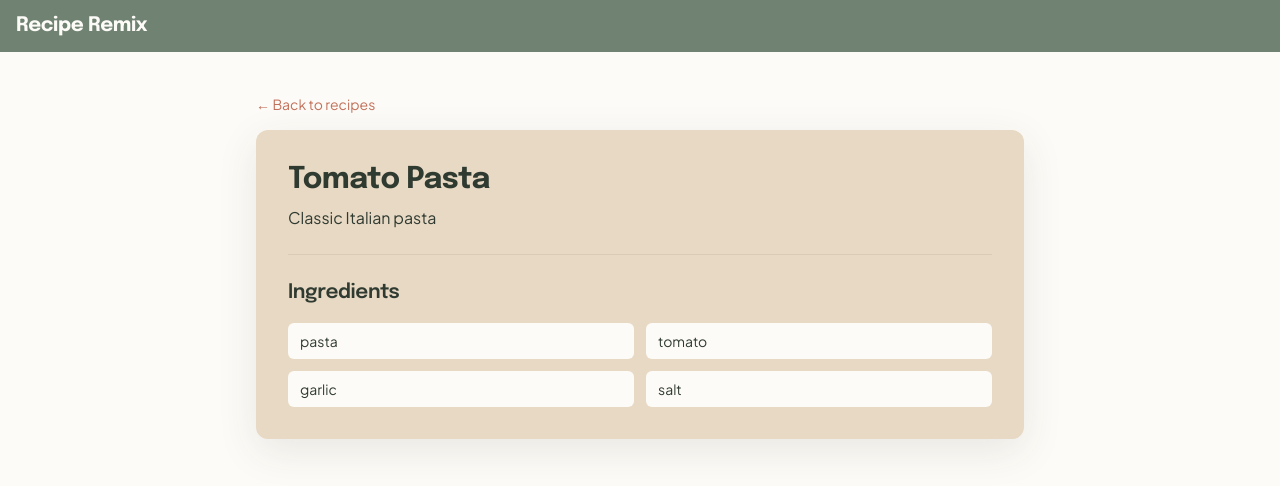
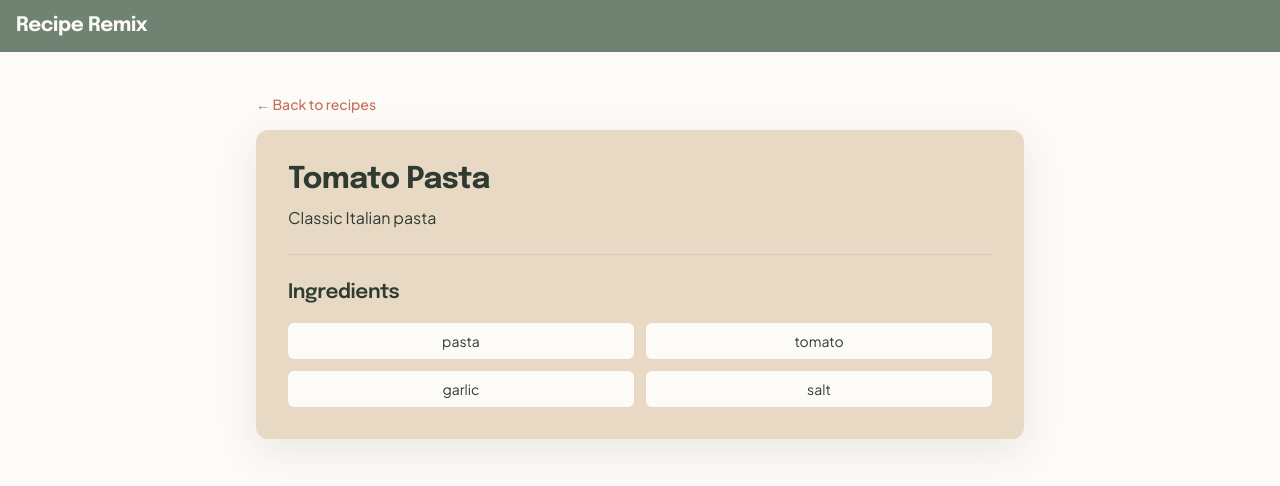
Before and after one commit to LubbaSaha/recipe-remix, a Next.js app: page /recipes/1 in a window 1280 px wide. Shown: the top 486 px of the page. Built offline with nearby package versions, Linux system fonts and the light colour scheme.

Commit message:
UI component created

```diff
--- a/src/app/recipes/[id]/page.tsx
+++ b/src/app/recipes/[id]/page.tsx
@@ -1,5 +1,7 @@
+import Card from "@/components/ui/Card";
+import Chip from "@/components/ui/Chip";
+import TextLink from "@/components/ui/TextLink";
 import { getRecipeById } from "@/lib/recipes";
-import Link from "next/link";
 import { notFound } from "next/navigation";
 
 type Props = {
@@ -16,15 +18,12 @@ export default async function RecipeDetailPage({ params }: Props) {
   return (
     <div className="min-h-screen py-[var(--space-10)] bg-[var(--color-neutral)]">
       <div className="max-w-3xl mx-auto">
-        <Link
-          href="/"
-          className="inline-block mb-4 text-sm text-[var(--color-secondary)] hover:underline"
-        >
+        <TextLink href="/" className="mb-[var(--space-4)] inline-block">
           ← Back to recipes
-        </Link>
+        </TextLink>
       </div>
 
-      <div className="max-w-3xl mx-auto p-[var(--space-8)] rounded-[var(--radius-card)] bg-[var(--color-tertiary)] shadow-[var(--shadow-panel)]">
+      <Card variant="panel" className="max-w-3xl mx-auto p-[var(--space-8)]">
         <h1 className="mb-2 text-3xl font-bold">{recipe.title}</h1>
         <p className="mb-6 text-[var(--color-neutral-foreground)]">{recipe.description}</p>
 
@@ -34,15 +33,12 @@ export default async function RecipeDetailPage({ params }: Props) {
 
         <ul className="grid grid-cols-2 gap-[var(--space-3)]">
           {recipe.ingredients.map((ingredient) => (
-            <li
-              key={ingredient}
-              className="px-[var(--space-3)] py-[var(--space-2)] text-sm rounded-[var(--radius-chip)] bg-[var(--color-neutral)]"
-            >
-              {ingredient}
+            <li key={ingredient}>
+              <Chip>{ingredient}</Chip>
             </li>
           ))}
         </ul>
-      </div>
+      </Card>
     </div>
   );
 }
--- a/src/components/recipes/RecipeCard.tsx
+++ b/src/components/recipes/RecipeCard.tsx
@@ -1,3 +1,5 @@
+import Button from "@/components/ui/Button";
+import Card from "@/components/ui/Card";
 import { ScoredRecipe } from "@/types/recipe";
 import Link from "next/link";
 import { useState } from "react";
@@ -25,7 +27,7 @@ export default function RecipeCard({ recipe, vectorMode }: Props) {
 
   return (
     <Link href={`/recipes/${recipe.id}`} className="block">
-      <div className="p-[var(--space-4)] transition-shadow rounded-[var(--radius-card)] bg-[var(--color-tertiary)] shadow-[var(--shadow-card)] hover:shadow-[var(--shadow-card-hover)]">
+      <Card variant="interactive" className="p-[var(--space-4)]">
         <h2 className="text-lg font-semibold">{recipe.title}</h2>
         <p className="text-[var(--color-neutral-foreground)]">{recipe.description}</p>
 
@@ -76,23 +78,24 @@ export default function RecipeCard({ recipe, vectorMode }: Props) {
               })}
 
               {hiddenCount > 0 && !showAll && (
-                <button
+                <Button
                   type="button"
-                  className="mt-1 text-xs text-[var(--color-secondary)] hover:underline"
+                  variant="link"
+                  className="mt-1 block w-full text-left text-xs"
                   onClick={(e) => {
                     e.preventDefault();
                     setShowAll(true);
                   }}
                 >
                   +{hiddenCount} more
-                </button>
+                </Button>
               )}
             </ul>
           </div>
         ) : (
           ""
         )}
-      </div>
+      </Card>
     </Link>
   );
 }
--- /dev/null
+++ b/src/components/ui/Button.tsx
@@ -0,0 +1,36 @@
+import type { ButtonHTMLAttributes } from "react";
+
+export type ButtonVariant = "primary" | "secondary" | "ghost" | "link";
+
+const variantClassName: Record<ButtonVariant, string> = {
+  primary:
+    "rounded-[var(--radius-control)] bg-[var(--color-primary)] px-[var(--space-3)] py-[var(--space-2)] text-sm font-medium text-[var(--color-primary-foreground)] focus-visible:outline focus-visible:outline-2 focus-visible:outline-offset-2 focus-visible:outline-[var(--color-primary)]",
+  secondary:
+    "rounded-[var(--radius-control)] bg-[var(--color-secondary)] px-[var(--space-3)] py-[var(--space-2)] text-sm font-medium text-[var(--color-secondary-foreground)] focus-visible:outline focus-visible:outline-2 focus-visible:outline-offset-2 focus-visible:outline-[var(--color-secondary)]",
+  ghost:
+    "rounded-[var(--radius-control)] border border-[var(--color-neutral-border)] bg-transparent px-[var(--space-3)] py-[var(--space-2)] text-sm font-medium text-[var(--color-neutral-foreground)] focus-visible:outline focus-visible:outline-2 focus-visible:outline-offset-2 focus-visible:outline-[var(--color-primary)]",
+  link: "font-medium text-[var(--color-secondary)] underline-offset-2 hover:underline focus-visible:outline focus-visible:outline-2 focus-visible:outline-offset-2 focus-visible:outline-[var(--color-secondary)]",
+};
+
+export function buttonClasses(variant: ButtonVariant): string {
+  return variantClassName[variant];
+}
+
+type ButtonProps = ButtonHTMLAttributes<HTMLButtonElement> & {
+  variant?: ButtonVariant;
+};
+
+export default function Button({
+  variant = "primary",
+  className = "",
+  type = "button",
+  ...props
+}: ButtonProps) {
+  return (
+    <button
+      type={type}
+      className={`${buttonClasses(variant)} ${className}`.trim()}
+      {...props}
+    />
+  );
+}
--- /dev/null
+++ b/src/components/ui/Card.tsx
@@ -0,0 +1,24 @@
+import type { ComponentPropsWithoutRef } from "react";
+
+type CardVariant = "interactive" | "panel";
+
+type CardProps = ComponentPropsWithoutRef<"div"> & {
+  variant: CardVariant;
+};
+
+const variantClassName: Record<CardVariant, string> = {
+  interactive:
+    "shadow-[var(--shadow-card)] transition-shadow hover:shadow-[var(--shadow-card-hover)]",
+  panel: "shadow-[var(--shadow-panel)]",
+};
+
+export default function Card({
+  variant,
+  className = "",
+  ...props
+}: CardProps) {
+  const base =
+    "rounded-[var(--radius-card)] bg-[var(--color-tertiary)] " + variantClassName[variant];
+
+  return <div className={`${base} ${className}`.trim()} {...props} />;
+}
--- /dev/null
+++ b/src/components/ui/Chip.tsx
@@ -0,0 +1,16 @@
+import type { ComponentPropsWithoutRef } from "react";
+
+export function chipClasses(): string {
+  return [
+    "inline-flex w-full min-w-0 items-center justify-center",
+    "px-[var(--space-3)] py-[var(--space-2)]",
+    "text-sm text-[var(--color-neutral-foreground)]",
+    "rounded-[var(--radius-chip)] bg-[var(--color-neutral)]",
+  ].join(" ");
+}
+
+type ChipProps = ComponentPropsWithoutRef<"span">;
+
+export default function Chip({ className = "", ...props }: ChipProps) {
+  return <span className={`${chipClasses()} ${className}`.trim()} {...props} />;
+}
--- /dev/null
+++ b/src/components/ui/TextLink.tsx
@@ -0,0 +1,23 @@
+import Link from "next/link";
+import type { ComponentPropsWithoutRef } from "react";
+
+import { buttonClasses } from "@/components/ui/Button";
+
+type TextLinkProps = ComponentPropsWithoutRef<typeof Link> & {
+  /** Shares visual language with `Button` variant `link` */
+  size?: "sm" | "inherit";
+};
+
+export default function TextLink({
+  size = "sm",
+  className = "",
+  ...props
+}: TextLinkProps) {
+  const sizeClass = size === "sm" ? "text-sm" : "text-inherit";
+  return (
+    <Link
+      className={`${sizeClass} ${buttonClasses("link")} ${className}`.trim()}
+      {...props}
+    />
+  );
+}
```
